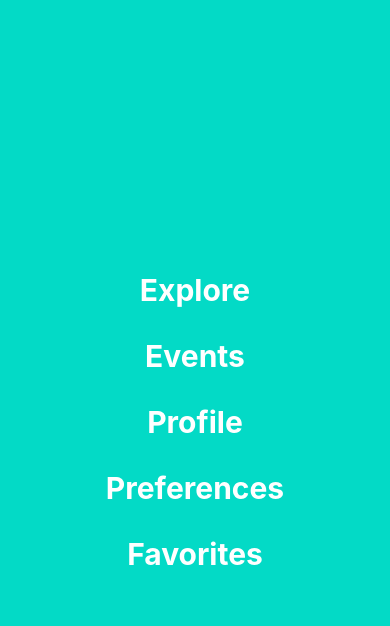
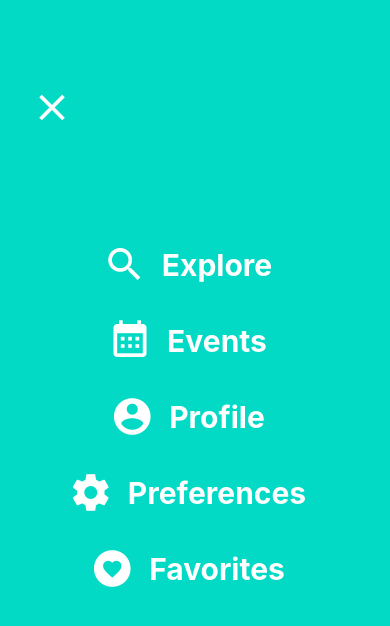
Before and after one commit to SebastianAlejos/Unitivity, a React Native app: screen /Menu in a window 390 px wide. Shown: the top 626 px of the page. Built offline with nearby package versions, Linux system fonts and the light colour scheme.

Commit message:
Added icons to menu

```diff
--- a/package.json
+++ b/package.json
@@ -25,6 +25,7 @@
     "@babel/core": "^7.12.9",
     "@types/react": "~17.0.21",
     "@types/react-native": "~0.64.12",
+    "@types/react-native-vector-icons": "^6.4.10",
     "typescript": "~4.3.5"
   },
   "private": true
--- a/screens/Menu.tsx
+++ b/screens/Menu.tsx
@@ -1,5 +1,6 @@
 import {Text, Pressable, StyleSheet, View } from "react-native";
 import React from 'react';
+import Icon from 'react-native-vector-icons/MaterialCommunityIcons';
 
 type CompProps = {
   /* The props passed by navigation are much more complex,
@@ -11,19 +12,25 @@ type CompProps = {
 export default function Menu(props: CompProps) {
   return (
     <View style={styles.container}>
-        <Pressable  onPress={()=>{alert('Explore will be here')}}>
+        <Icon name='close' style={styles.icon} size={44} onPress={() =>{props.navigation.goBack()}}></Icon>
+        <Pressable style={styles.pressable}  onPress={()=>{alert('Explore will be here')}}>
+            <Icon name="magnify" style={styles.icons} size={44}></Icon>
             <Text style={styles.text }>Explore</Text>
         </Pressable>
-        <Pressable  onPress={()=>{alert('Events will be here')}}>
-            <Text style={styles.text }>Events</Text>
+        <Pressable style={styles.pressable} onPress={()=>{alert('Events will be here')}}>
+            <Icon name="calendar-month" style={styles.icons} size={44}></Icon>
+            <Text style={styles.text}>Events</Text>
         </Pressable>
-        <Pressable  onPress={()=>{alert('Profile will be here')}}>
+        <Pressable style={styles.pressable} onPress={()=>{alert('Profile will be here')}}>
+            <Icon name="account-circle" style={styles.icons} size={44}></Icon>
             <Text style={styles.text }>Profile</Text>
         </Pressable>
-        <Pressable  onPress={()=>{alert('Preferences will be here')}}>
+        <Pressable style={styles.pressable} onPress={()=>{alert('Preferences will be here')}}>
+            <Icon name="cog" style={styles.icons} size={44}></Icon>
             <Text style={styles.text }>Preferences</Text>
         </Pressable>
-        <Pressable  onPress={()=>{alert('Favorites will be here')}}>
+        <Pressable style={styles.pressable} onPress={()=>{alert('Favorites will be here')}}>
+            <Icon name="heart-circle" style={styles.icons} size={44}></Icon>
             <Text style={styles.text }>Favorites</Text>
         </Pressable>
     </View>
@@ -42,5 +49,22 @@ const styles = StyleSheet.create({
     fontSize: 30,
     fontWeight:'bold',
     margin:15,
+    marginTop:5
+  },
+  icon:{
+    color:"#FFFF",
+    alignSelf: 'flex-start',
+    position: 'absolute',
+    top:85,
+    left: 30,
+  },
+  icons:{
+      color: '#FFFF',
+      margin:0,
+  },
+  pressable:{
+    flexDirection:'row',
+    flexWrap:'wrap',
+    margin:10
   },
 });
```
Also changed, not shown: 1 other file (tests, documents, lock files or other folders).
